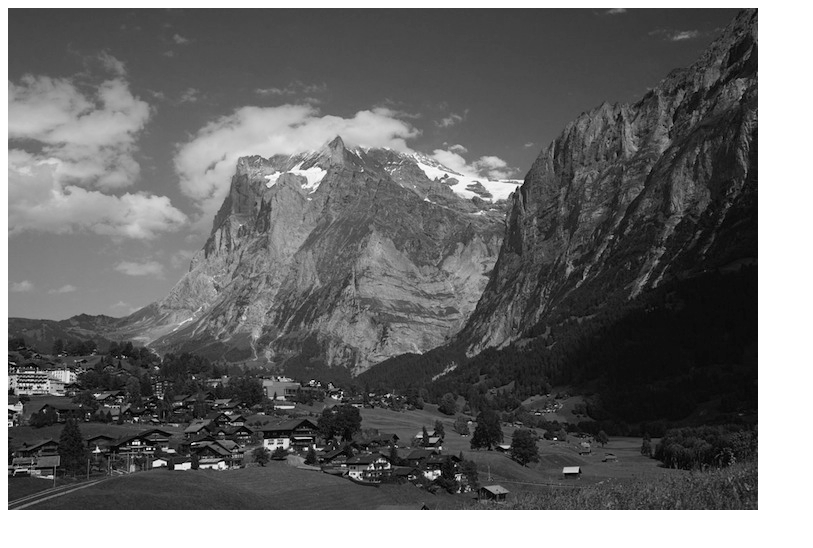
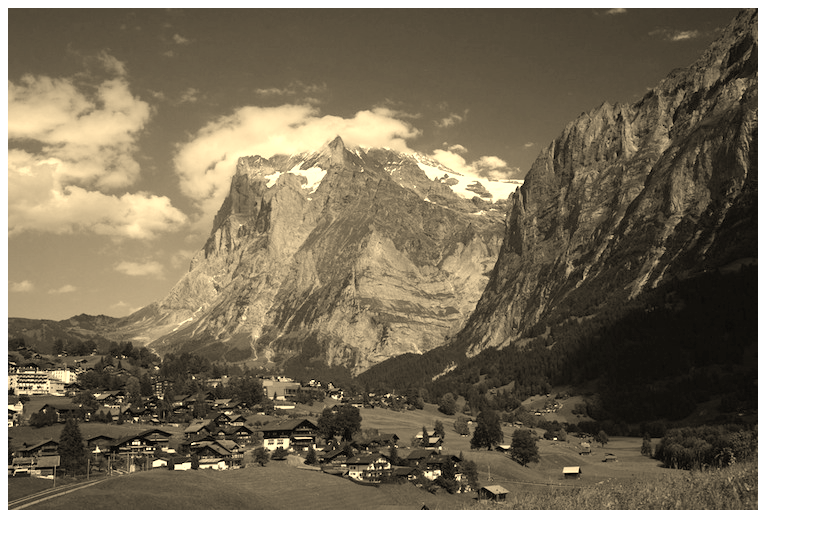
Before and after one commit to narfdre/Editr, a plain HTML site: page index.html in a window 1280 px wide. Shown: the whole page, without its empty margins (0-813 px from the left). Drawn offline with Linux system fonts and the light colour scheme.

Commit message:
Edited index.html via GitHub

```diff
--- a/index.html
+++ b/index.html
@@ -39,8 +39,8 @@
 	     	}
         }
 
-		//imageData.sepia();
-		imageData.grayscale();
+		imageData.sepia();
+		//imageData.grayscale();
 		ctx.putImageData(imageData, 0, 0);
 	}
 </script>
```
